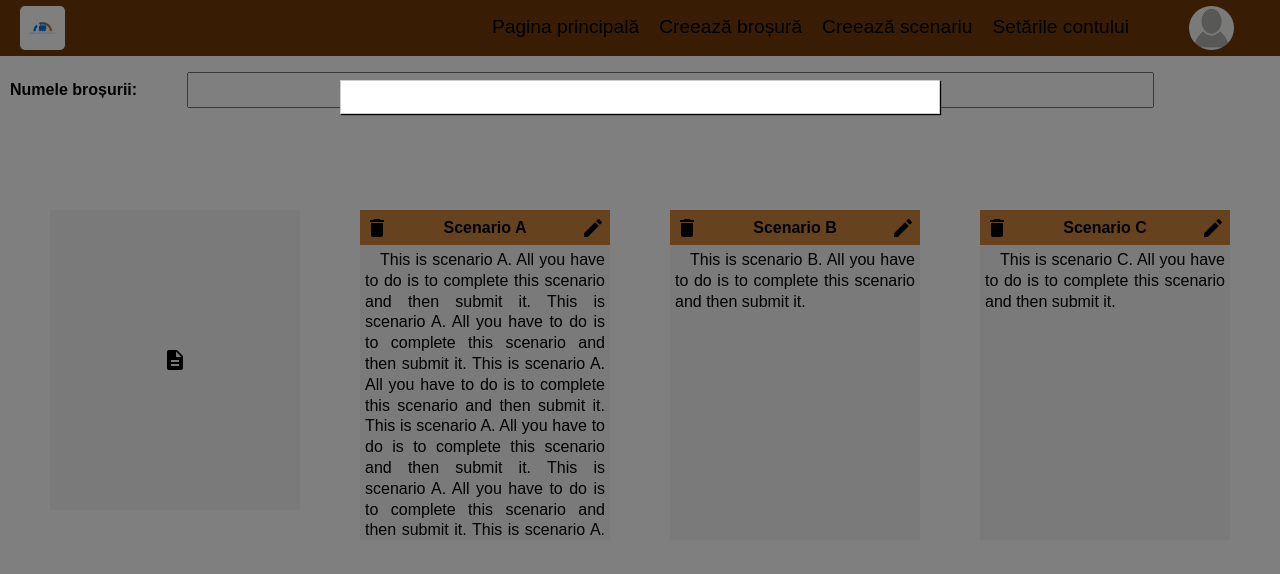
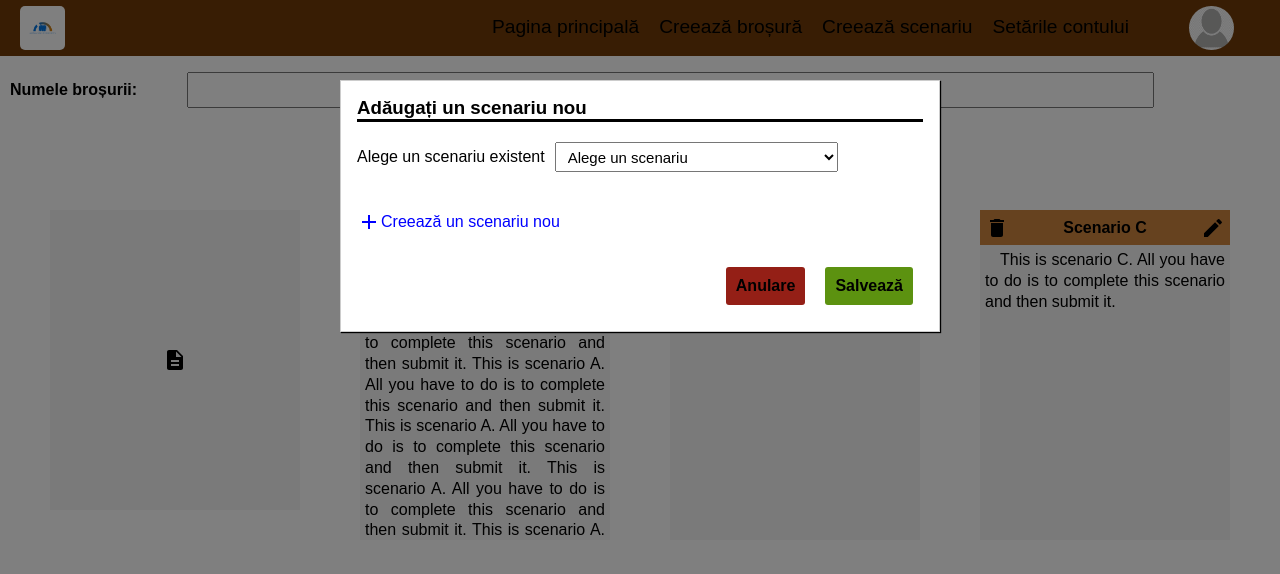
Before and after one commit to LeancaBogdan/ManagingConflicts, a React (Create React App) app in the folder managing_conflicts/: page / in a window 1280 px wide. Both pictures are taken after a click on the element 175 px from the left and 360 px from the top of the page. Shown: the top 574 px of the page. Built offline with nearby package versions, Linux system fonts and the light colour scheme.

Commit message:
add scenario to brochure modal

```diff
--- a/managing_conflicts/src/containers/Brochure/Brochure.js
+++ b/managing_conflicts/src/containers/Brochure/Brochure.js
@@ -4,6 +4,7 @@ import classes from './Brochure.module.css';
 import Auxiliary from '../../hoc/Auxiliary/Auxiliary';
 import CardsGrid from '../../components/CardsGrid/CardsGrid';
 import Modal from '../../components/UI/Modal/Modal'
+import BrochureModal from './BrochureModal/BrochureModal'
 
 const sceanrios_dummy = [
   {
@@ -47,6 +48,9 @@ class Brochure extends Component {
     this.setState({showModal: false})
   }
 
+  saveClickedHandler = () => {
+    alert("Pam pam pam")
+  }
 
   render() {
     return (
@@ -54,7 +58,9 @@ class Brochure extends Component {
         <Modal
           show={this.state.showModal}
           modalClosed={this.closeModalHandler}>
-
+            <BrochureModal
+              saved={this.saveClickedHandler}
+              canceled={this.closeModalHandler}/>
         </Modal>
         <div className={classes.BrochureName}>
           <label>Numele broșurii:</label>
--- /dev/null
+++ b/managing_conflicts/src/containers/Brochure/BrochureModal/BrochureModal.js
@@ -0,0 +1,58 @@
+import React from 'react'
+
+import classes from './BrochureModal.module.css'
+import Button from '../../../components/UI/Button/Button'
+import Add from '../../../components/UI/Add/Add'
+
+const sceanrios_dummy = [
+  {
+    id: 1,
+    name: "Scenario B",
+    description: "This is scenario A. All you have to do is to complete this scenario and then submit it. This is scenario A. All you have to do is to complete this scenario and then submit it. This is scenario A. All you have to do is to complete this scenario and then submit it. This is scenario A. All you have to do is to complete this scenario and then submit it. This is scenario A. All you have to do is to complete this scenario and then submit it. This is scenario A. All you have to do is to complete this scenario and then submit it. This is scenario A. All you have to do is to complete this scenario and then submit it. This is scenario A. All you have to do is to complete this scenario and then submit it. This is scenario A. All you have to do is to complete this scenario and then submit it. This is scenario A. All you have to do is to complete this scenario and then submit it.",
+    brochure_id: 1
+  },
+  {
+    id: 2,
+    name: "Scenario C",
+    description: "This is scenario B. All you have to do is to complete this scenario and then submit it.",
+    brochure_id: 1
+  },
+  {
+    id: 3,
+    name: "Scenario D",
+    description: "This is scenario C. All you have to do is to complete this scenario and then submit it.",
+    brochure_id: 1
+  },
+]
+
+const brochureModal = (props) => {
+  const options = sceanrios_dummy.map( scenario => {
+    return <option>{scenario.name}</option>
+  })
+
+  return (
+    <div>
+      <h3 className={classes.ModalTitle}>Adăugați un scenariu nou</h3>
+      <div className={classes.ScenarioSelector}>
+        <label>Alege un scenariu existent</label>
+        <select>
+          <option>Alege un scenariu</option>
+          {options}
+        </select>
+      </div>
+      <div>
+        <Add>Creează un scenariu nou</Add>
+      </div>
+      <div className={classes.Button}>
+        <Button
+          btnType="Danger"
+          clicked={props.canceled}>Anulare</Button>
+        <Button
+          btnType="Success"
+          clicked={props.saved}>Salvează</Button>
+      </div>
+    </div>
+  )
+}
+
+export default brochureModal
--- /dev/null
+++ b/managing_conflicts/src/containers/Brochure/BrochureModal/BrochureModal.module.css
@@ -0,0 +1,31 @@
+.ModalTitle {
+  margin: 0;
+  width: 100%;
+  height: auto;
+  border-bottom: 3px solid black;
+}
+
+.Button {
+  margin-top: 10px;
+  display: flex;
+  flex-direction: row;
+  align-items: flex-end;
+  justify-content: flex-end;
+}
+
+.ScenarioSelector {
+  height: 30px;
+  margin-top: 20px;
+  margin-bottom: 20px;
+  display: flex;
+  flex-direction: row;
+  align-items: center;
+}
+
+.ScenarioSelector select {
+  height: 100%;
+  width: 50%;
+  font-size: 15px;
+  margin-left: 10px;
+  padding-left: 8px;
+}
```
